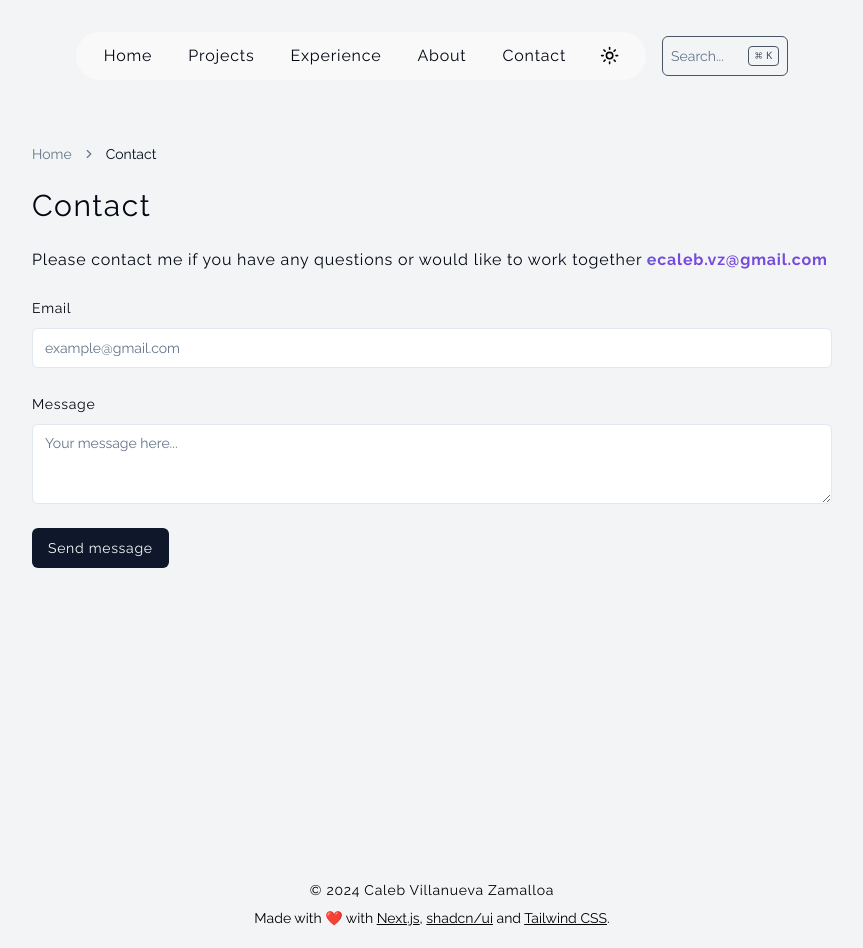
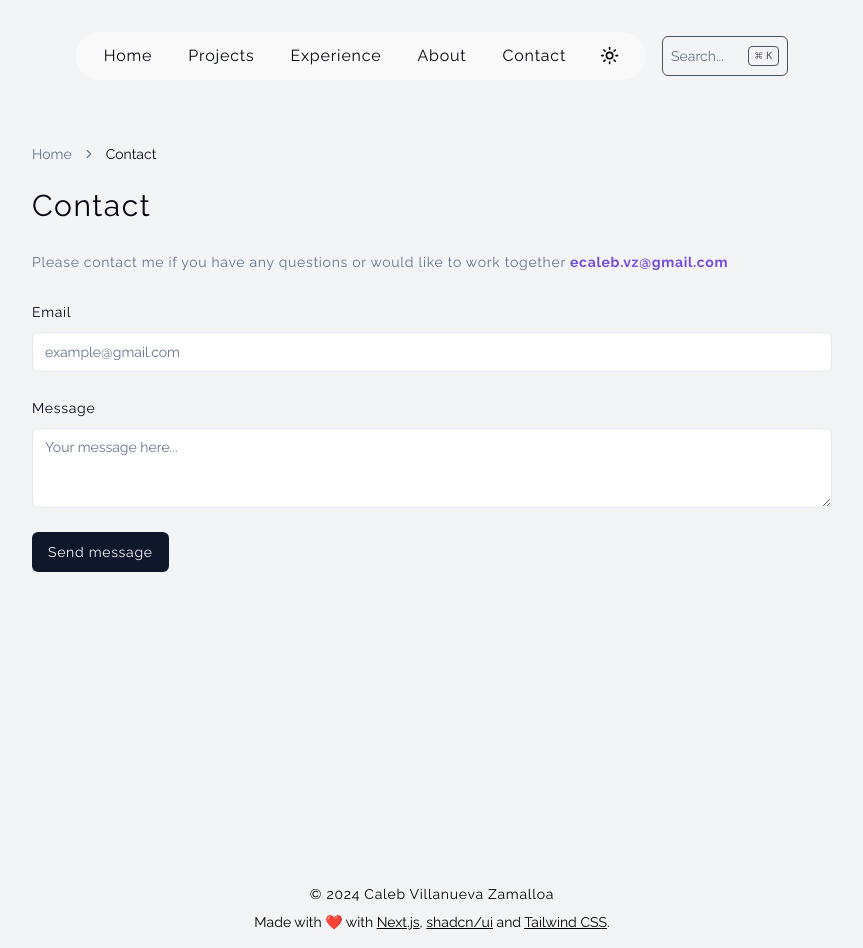
Before and after one commit to ecaleb97/ecaleb.dev, a Next.js app: page /contact in a window 1280 px wide. Shown: the whole page, without its empty margins (208-1071 px from the left). Built offline with nearby package versions, Linux system fonts and the light colour scheme.

Commit message:
refactor: Update contact page with new text styles and add text-muted-foreground class

```diff
--- a/src/components/contact/contact.tsx
+++ b/src/components/contact/contact.tsx
@@ -63,7 +63,7 @@ export function Contact() {
       <SectionHeading>
         Contact
       </SectionHeading>
-      <p className='tracking-wider text-sm sm:text-base leading-7'>
+      <p className='tracking-wider text-sm text-muted-foreground leading-7'>
         Please contact me if you have any questions or would like to work together {' '}
         <a
           href="mailto:ecaleb.vz@gmail.com"
```
